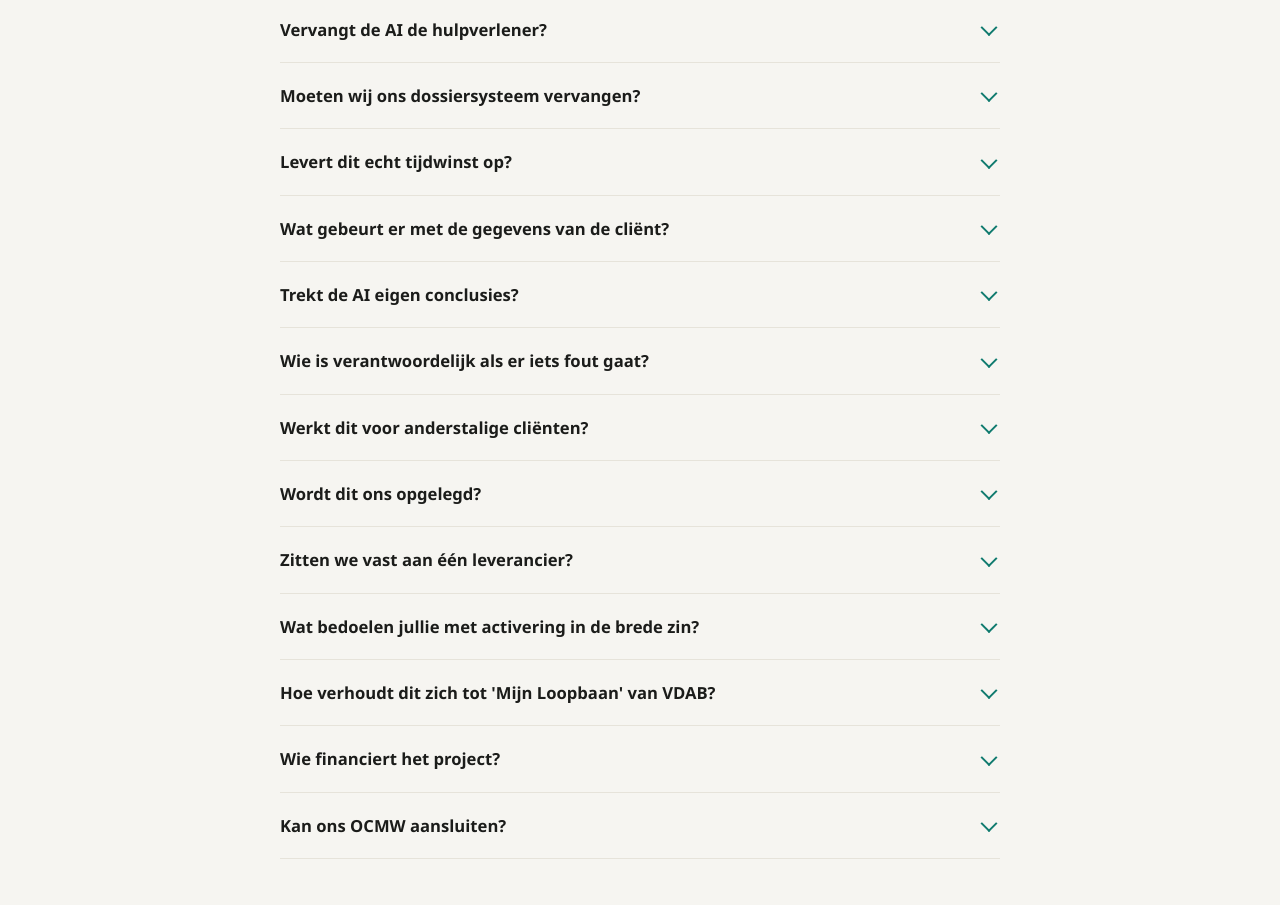
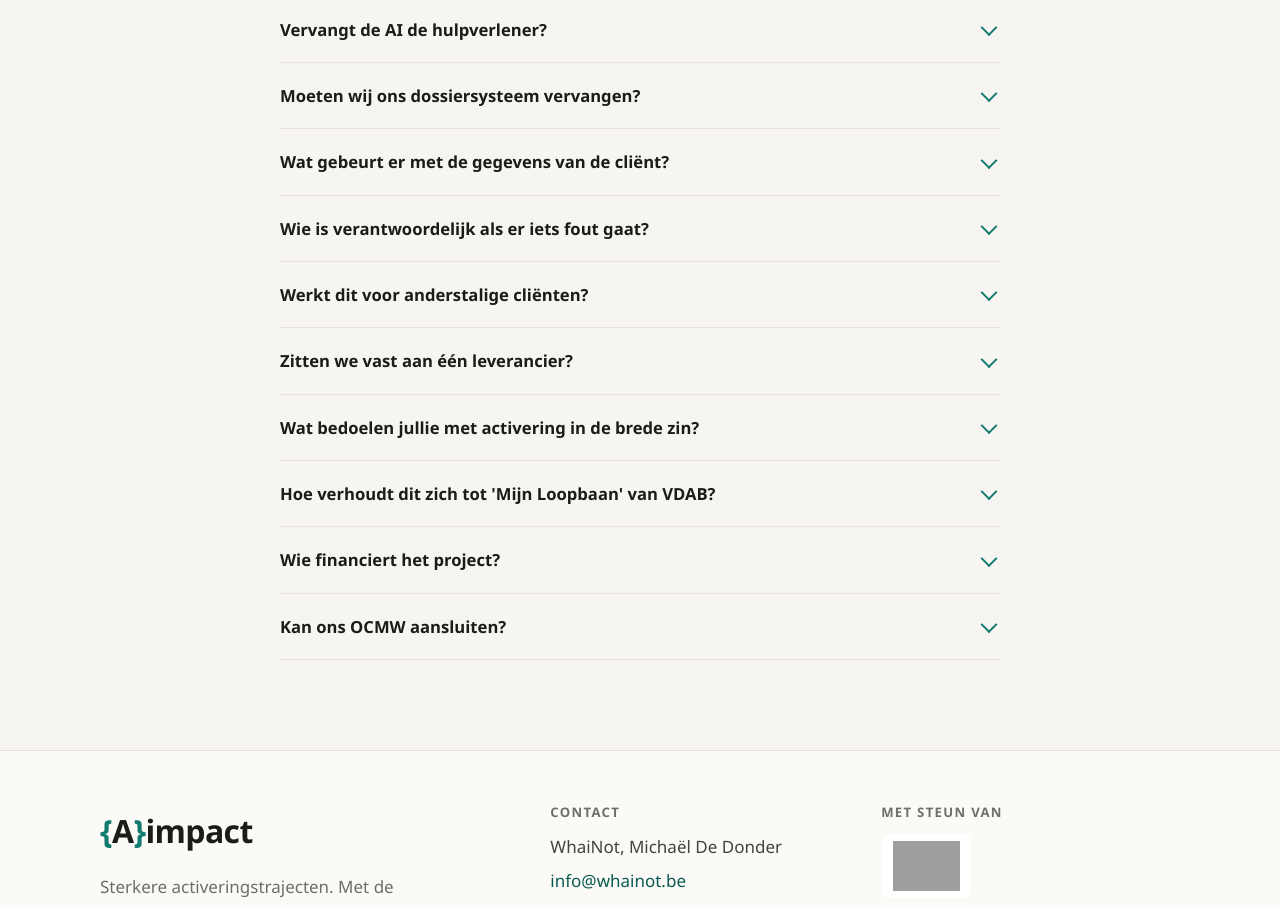
Before and after one commit to michdd318-cloud/websiteslimmeregio, a React (Vite) app: page / in a window 1280 px wide. Shown: the part 8820-9725 px from the top of the page. Built offline with nearby package versions, Linux system fonts and the light colour scheme; grey boxes are pictures that could not be loaded.

Commit message:
Verwijder drie FAQ-vragen
Weggehaald: 'Levert dit echt tijdwinst op?', 'Trekt de AI eigen conclusies?'
en 'Wordt dit ons opgelegd?'.

Co-Authored-By: Claude Opus 4.8 <noreply@anthropic.com>
Claude-Session: https://claude.ai/code/session_01Tm75corjd5jafzymzQkHLX

```diff
--- a/src/data.ts
+++ b/src/data.ts
@@ -48,16 +48,8 @@ export const FAQ: FaqItem[] = [
     a: "Nee. Het komt naast wat je vandaag gebruikt.",
   },
   {
-    q: "Levert dit echt tijdwinst op?",
-    a: "In {P}ACT werd gemiddeld 30% tijdwinst gemeten op de taken die geautomatiseerd werden. Dat is niet hetzelfde als 30% van de totale administratieve tijd. Wat het netto oplevert in jouw dienst, hangt af van je processen. Dat is precies wat we in dit project verder meten, samen met UCLL.",
-  },
-  {
     q: "Wat gebeurt er met de gegevens van de cliënt?",
     a: "Data blijft binnen de EU. Bewaartermijnen zijn instelbaar per organisatie. Audio wordt na verwerking permanent verwijderd. Er wordt niet getraind op jullie data.",
-  },
-  {
-    q: "Trekt de AI eigen conclusies?",
-    a: "Nee. Ze vertrekt van wat in het dossier of het gesprek staat. Beoordelen en beslissen blijft mensenwerk.",
   },
   {
     q: "Wie is verantwoordelijk als er iets fout gaat?",
@@ -66,10 +58,6 @@ export const FAQ: FaqItem[] = [
   {
     q: "Werkt dit voor anderstalige cliënten?",
     a: "Output is standaard in het Nederlands, conform de taalwetgeving. Vertaling of hertaling naar begrijpelijke taal is optioneel en per bestuur uit te schakelen.",
-  },
-  {
-    q: "Wordt dit ons opgelegd?",
-    a: "Nee. Elk bestuur beslist zelf, en elke hulpverlener beslist per document of hij de ondersteuning gebruikt.",
   },
   {
     q: "Zitten we vast aan één leverancier?",
```
